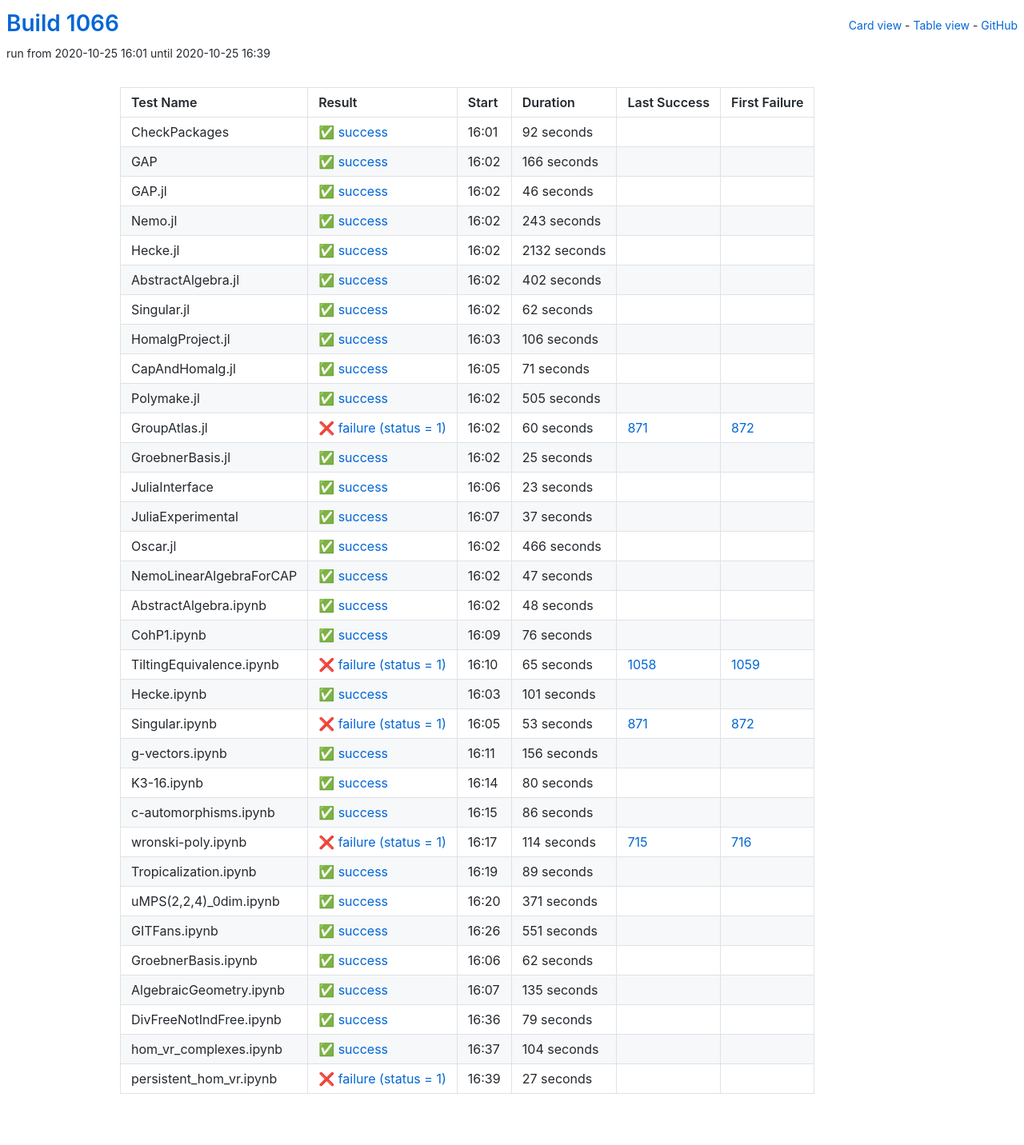
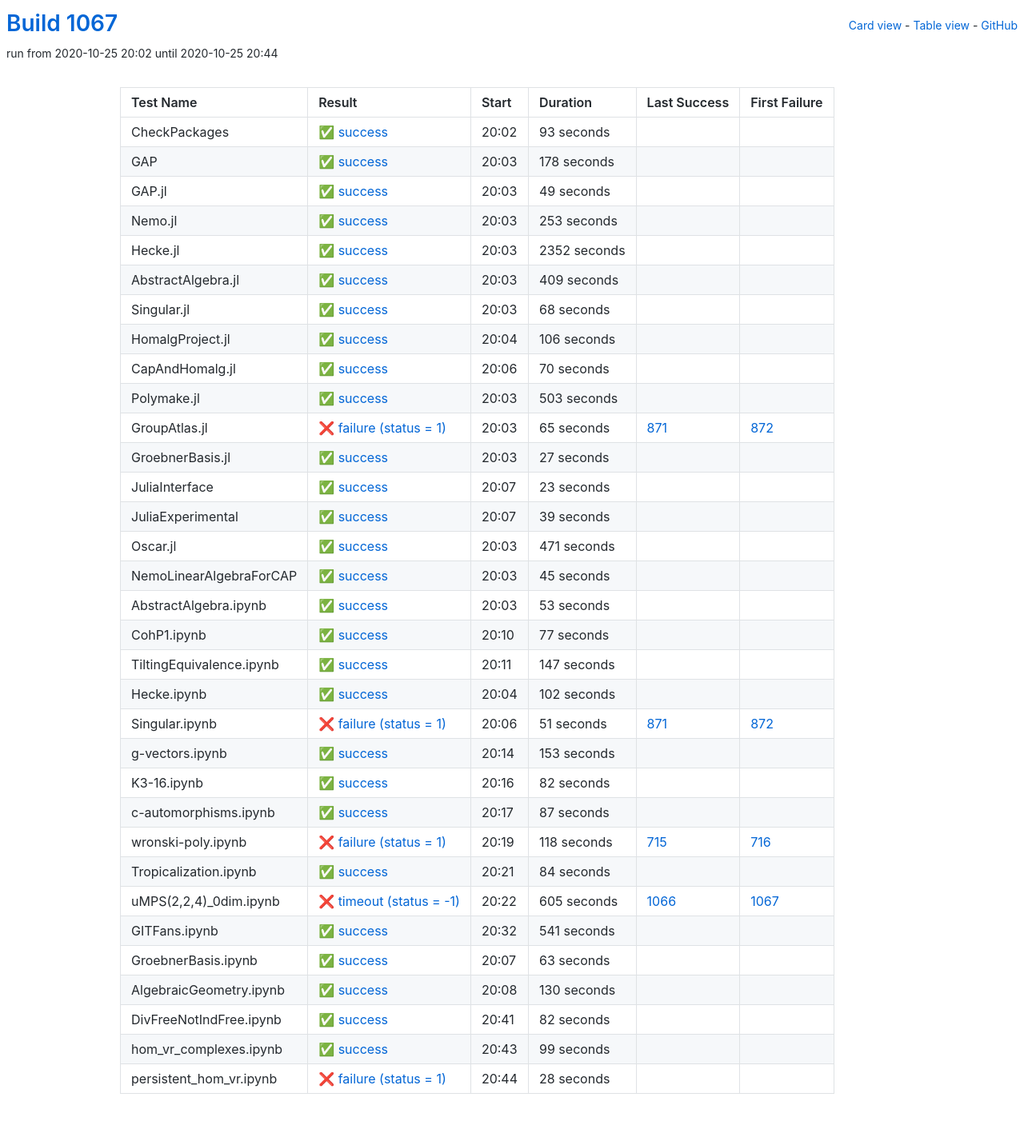
Before and after one commit to oscar-system/oscar-ci-status-stable, a Jekyll site: the page built from table.html, in a window 1280 px wide. Shown: the whole page at 80% size. Built offline with Jekyll 4.4.1, drawn with Linux system fonts in a browser that asks for light colours.

Commit message:
Build #1067

```diff
--- a/_data/ci.yml
+++ b/_data/ci.yml
@@ -1,6 +1,6 @@
 ---
-build: 1066
-build_url: https://oscarci.mathematik.uni-kl.de/job/oscar-stable/1066/
+build: 1067
+build_url: https://oscarci.mathematik.uni-kl.de/job/oscar-stable/1067/
 job: oscar-stable
 organization: oscar-system
 repo: oscar-ci-status-stable
@@ -8,92 +8,92 @@ repourl: https://github.com/oscar-system/oscar-ci-status-stable
 tests:
 - name: CheckPackages
   id: checkpackages
-  log: https://oscarci.mathematik.uni-kl.de/job/oscar-stable/1066/artifact/logs/build-1066/CheckPackages.log
-  start: 2020-10-25 16:01
+  log: https://oscarci.mathematik.uni-kl.de/job/oscar-stable/1067/artifact/logs/build-1067/CheckPackages.log
+  start: 2020-10-25 20:02
   success: true
   exitcode: 0
   status: success
-  duration: 92
+  duration: 93
   last_success: false
   last_success_url:
   first_failure: false
   first_failure_url:
 - name: GAP
   id: gap
-  log: https://oscarci.mathematik.uni-kl.de/job/oscar-stable/1066/artifact/logs/build-1066/GAP.log
-  start: 2020-10-25 16:02
+  log: https://oscarci.mathematik.uni-kl.de/job/oscar-stable/1067/artifact/logs/build-1067/GAP.log
+  start: 2020-10-25 20:03
   success: true
   exitcode: 0
   status: success
-  duration: 166
+  duration: 178
   last_success: false
   last_success_url:
   first_failure: false
   first_failure_url:
 - name: GAP.jl
   id: gap-jl
-  log: https://oscarci.mathematik.uni-kl.de/job/oscar-stable/1066/artifact/logs/build-1066/GAP.jl.log
-  start: 2020-10-25 16:02
+  log: https://oscarci.mathematik.uni-kl.de/job/oscar-stable/1067/artifact/logs/build-1067/GAP.jl.log
+  start: 2020-10-25 20:03
   success: true
   exitcode: 0
   status: success
-  duration: 46
+  duration: 49
   last_success: false
   last_success_url:
   first_failure: false
   first_failure_url:
 - name: Nemo.jl
   id: nemo-jl
-  log: https://oscarci.mathematik.uni-kl.de/job/oscar-stable/1066/artifact/logs/build-1066/Nemo.jl.log
-  start: 2020-10-25 16:02
+  log: https://oscarci.mathematik.uni-kl.de/job/oscar-stable/1067/artifact/logs/build-1067/Nemo.jl.log
+  start: 2020-10-25 20:03
   success: true
   exitcode: 0
   status: success
-  duration: 243
+  duration: 253
   last_success: false
   last_success_url:
   first_failure: false
   first_failure_url:
 - name: Hecke.jl
   id: hecke-jl
-  log: https://oscarci.mathematik.uni-kl.de/job/oscar-stable/1066/artifact/logs/build-1066/Hecke.jl.log
-  start: 2020-10-25 16:02
+  log: https://oscarci.mathematik.uni-kl.de/job/oscar-stable/1067/artifact/logs/build-1067/Hecke.jl.log
+  start: 2020-10-25 20:03
   success: true
   exitcode: 0
   status: success
-  duration: 2132
+  duration: 2352
   last_success: false
   last_success_url:
   first_failure: false
   first_failure_url:
 - name: AbstractAlgebra.jl
   id: abstractalgebra-jl
-  log: https://oscarci.mathematik.uni-kl.de/job/oscar-stable/1066/artifact/logs/build-1066/AbstractAlgebra.jl.log
-  start: 2020-10-25 16:02
+  log: https://oscarci.mathematik.uni-kl.de/job/oscar-stable/1067/artifact/logs/build-1067/AbstractAlgebra.jl.log
+  start: 2020-10-25 20:03
   success: true
   exitcode: 0
   status: success
-  duration: 402
+  duration: 409
   last_success: false
   last_success_url:
   first_failure: false
   first_failure_url:
 - name: Singular.jl
   id: singular-jl
-  log: https://oscarci.mathematik.uni-kl.de/job/oscar-stable/1066/artifact/logs/build-1066/Singular.jl.log
-  start: 2020-10-25 16:02
+  log: https://oscarci.mathematik.uni-kl.de/job/oscar-stable/1067/artifact/logs/build-1067/Singular.jl.log
+  start: 2020-10-25 20:03
   success: true
   exitcode: 0
   status: success
-  duration: 62
+  duration: 68
   last_success: false
   last_success_url:
   first_failure: false
   first_failure_url:
 - name: HomalgProject.jl
   id: homalgproject-jl
-  log: https://oscarci.mathematik.uni-kl.de/job/oscar-stable/1066/artifact/logs/build-1066/HomalgProject.jl.log
-  start: 2020-10-25 16:03
+  log: https://oscarci.mathematik.uni-kl.de/job/oscar-stable/1067/artifact/logs/build-1067/HomalgProject.jl.log
+  start: 2020-10-25 20:04
   success: true
   exitcode: 0
   status: success
@@ -104,56 +104,56 @@ tests:
   first_failure_url:
 - name: CapAndHomalg.jl
   id: capandhomalg-jl
-  log: https://oscarci.mathematik.uni-kl.de/job/oscar-stable/1066/artifact/logs/build-1066/CapAndHomalg.jl.log
-  start: 2020-10-25 16:05
+  log: https://oscarci.mathematik.uni-kl.de/job/oscar-stable/1067/artifact/logs/build-1067/CapAndHomalg.jl.log
+  start: 2020-10-25 20:06
   success: true
   exitcode: 0
   status: success
-  duration: 71
+  duration: 70
   last_success: false
   last_success_url:
   first_failure: false
   first_failure_url:
 - name: Polymake.jl
   id: polymake-jl
-  log: https://oscarci.mathematik.uni-kl.de/job/oscar-stable/1066/artifact/logs/build-1066/Polymake.jl.log
-  start: 2020-10-25 16:02
+  log: https://oscarci.mathematik.uni-kl.de/job/oscar-stable/1067/artifact/logs/build-1067/Polymake.jl.log
+  start: 2020-10-25 20:03
   success: true
   exitcode: 0
   status: success
-  duration: 505
+  duration: 503
   last_success: false
   last_success_url:
   first_failure: false
   first_failure_url:
 - name: GroupAtlas.jl
   id: groupatlas-jl
-  log: https://oscarci.mathematik.uni-kl.de/job/oscar-stable/1066/artifact/logs/build-1066/GroupAtlas.jl.log
-  start: 2020-10-25 16:02
+  log: https://oscarci.mathematik.uni-kl.de/job/oscar-stable/1067/artifact/logs/build-1067/GroupAtlas.jl.log
+  start: 2020-10-25 20:03
   success: false
   exitcode: 1
   status: failure
-  duration: 60
+  duration: 65
   last_success: 871
   last_success_url: https://oscarci.mathematik.uni-kl.de/job/oscar-stable/871/
   first_failure: 872
   first_failure_url: https://oscarci.mathematik.uni-kl.de/job/oscar-stable/872/
 - name: GroebnerBasis.jl
   id: groebnerbasis-jl
-  log: https://oscarci.mathematik.uni-kl.de/job/oscar-stable/1066/artifact/logs/build-1066/GroebnerBasis.jl.log
-  start: 2020-10-25 16:02
+  log: https://oscarci.mathematik.uni-kl.de/job/oscar-stable/1067/artifact/logs/build-1067/GroebnerBasis.jl.log
+  start: 2020-10-25 20:03
   success: true
   exitcode: 0
   status: success
-  duration: 25
+  duration: 27
   last_success: false
   last_success_url:
   first_failure: false
   first_failure_url:
 - name: JuliaInterface
   id: juliainterface
-  log: https://oscarci.mathematik.uni-kl.de/job/oscar-stable/1066/artifact/logs/build-1066/JuliaInterface.log
-  start: 2020-10-25 16:06
+  log: https://oscarci.mathematik.uni-kl.de/job/oscar-stable/1067/artifact/logs/build-1067/JuliaInterface.log
+  start: 2020-10-25 20:07
   success: true
   exitcode: 0
   status: success
@@ -164,240 +164,240 @@ tests:
   first_failure_url:
 - name: JuliaExperimental
   id: juliaexperimental
-  log: https://oscarci.mathematik.uni-kl.de/job/oscar-stable/1066/artifact/logs/build-1066/JuliaExperimental.log
-  start: 2020-10-25 16:07
+  log: https://oscarci.mathematik.uni-kl.de/job/oscar-stable/1067/artifact/logs/build-1067/JuliaExperimental.log
+  start: 2020-10-25 20:07
   success: true
   exitcode: 0
   status: success
-  duration: 37
+  duration: 39
   last_success: false
   last_success_url:
   first_failure: false
   first_failure_url:
 - name: Oscar.jl
   id: oscar-jl
-  log: https://oscarci.mathematik.uni-kl.de/job/oscar-stable/1066/artifact/logs/build-1066/Oscar.jl.log
-  start: 2020-10-25 16:02
+  log: https://oscarci.mathematik.uni-kl.de/job/oscar-stable/1067/artifact/logs/build-1067/Oscar.jl.log
+  start: 2020-10-25 20:03
   success: true
   exitcode: 0
   status: success
-  duration: 466
+  duration: 471
   last_success: false
   last_success_url:
   first_failure: false
   first_failure_url:
 - name: NemoLinearAlgebraForCAP
   id: nemolinearalgebraforcap
-  log: https://oscarci.mathematik.uni-kl.de/job/oscar-stable/1066/artifact/logs/build-1066/NemoLinearAlgebraForCAP.log
-  start: 2020-10-25 16:02
+  log: https://oscarci.mathematik.uni-kl.de/job/oscar-stable/1067/artifact/logs/build-1067/NemoLinearAlgebraForCAP.log
+  start: 2020-10-25 20:03
   success: true
   exitcode: 0
   status: success
-  duration: 47
+  duration: 45
   last_success: false
   last_success_url:
   first_failure: false
   first_failure_url:
 - name: AbstractAlgebra.ipynb
   id: abstractalgebra-ipynb
-  log: https://oscarci.mathematik.uni-kl.de/job/oscar-stable/1066/artifact/logs/build-1066/AbstractAlgebra.ipynb.log
-  start: 2020-10-25 16:02
+  log: https://oscarci.mathematik.uni-kl.de/job/oscar-stable/1067/artifact/logs/build-1067/AbstractAlgebra.ipynb.log
+  start: 2020-10-25 20:03
   success: true
   exitcode: 0
   status: success
-  duration: 48
+  duration: 53
   last_success: false
   last_success_url:
   first_failure: false
   first_failure_url:
 - name: CohP1.ipynb
   id: cohp1-ipynb
-  log: https://oscarci.mathematik.uni-kl.de/job/oscar-stable/1066/artifact/logs/build-1066/CohP1.ipynb.log
-  start: 2020-10-25 16:09
+  log: https://oscarci.mathematik.uni-kl.de/job/oscar-stable/1067/artifact/logs/build-1067/CohP1.ipynb.log
+  start: 2020-10-25 20:10
   success: true
   exitcode: 0
   status: success
-  duration: 76
+  duration: 77
   last_success: false
   last_success_url:
   first_failure: false
   first_failure_url:
 - name: TiltingEquivalence.ipynb
   id: tiltingequivalence-ipynb
-  log: https://oscarci.mathematik.uni-kl.de/job/oscar-stable/1066/artifact/logs/build-1066/TiltingEquivalence.ipynb.log
-  start: 2020-10-25 16:10
-  success: false
-  exitcode: 1
-  status: failure
-  duration: 65
-  last_success: 1058
-  last_success_url: https://oscarci.mathematik.uni-kl.de/job/oscar-stable/1058/
-  first_failure: 1059
-  first_failure_url: https://oscarci.mathematik.uni-kl.de/job/oscar-stable/1059/
-- name: Hecke.ipynb
-  id: hecke-ipynb
-  log: https://oscarci.mathematik.uni-kl.de/job/oscar-stable/1066/artifact/logs/build-1066/Hecke.ipynb.log
-  start: 2020-10-25 16:03
+  log: https://oscarci.mathematik.uni-kl.de/job/oscar-stable/1067/artifact/logs/build-1067/TiltingEquivalence.ipynb.log
+  start: 2020-10-25 20:11
   success: true
   exitcode: 0
   status: success
-  duration: 101
+  duration: 147
+  last_success: false
+  last_success_url:
+  first_failure: false
+  first_failure_url:
+- name: Hecke.ipynb
+  id: hecke-ipynb
+  log: https://oscarci.mathematik.uni-kl.de/job/oscar-stable/1067/artifact/logs/build-1067/Hecke.ipynb.log
+  start: 2020-10-25 20:04
+  success: true
+  exitcode: 0
+  status: success
+  duration: 102
   last_success: false
   last_success_url:
   first_failure: false
   first_failure_url:
 - name: Singular.ipynb
   id: singular-ipynb
-  log: https://oscarci.mathematik.uni-kl.de/job/oscar-stable/1066/artifact/logs/build-1066/Singular.ipynb.log
-  start: 2020-10-25 16:05
+  log: https://oscarci.mathematik.uni-kl.de/job/oscar-stable/1067/artifact/logs/build-1067/Singular.ipynb.log
+  start: 2020-10-25 20:06
   success: false
   exitcode: 1
   status: failure
-  duration: 53
+  duration: 51
   last_success: 871
   last_success_url: https://oscarci.mathematik.uni-kl.de/job/oscar-stable/871/
   first_failure: 872
   first_failure_url: https://oscarci.mathematik.uni-kl.de/job/oscar-stable/872/
 - name: g-vectors.ipynb
   id: g-vectors-ipynb
-  log: https://oscarci.mathematik.uni-kl.de/job/oscar-stable/1066/artifact/logs/build-1066/g-vectors.ipynb.log
-  start: 2020-10-25 16:11
+  log: https://oscarci.mathematik.uni-kl.de/job/oscar-stable/1067/artifact/logs/build-1067/g-vectors.ipynb.log
+  start: 2020-10-25 20:14
   success: true
   exitcode: 0
   status: success
-  duration: 156
+  duration: 153
   last_success: false
   last_success_url:
   first_failure: false
   first_failure_url:
 - name: K3-16.ipynb
   id: k3-16-ipynb
-  log: https://oscarci.mathematik.uni-kl.de/job/oscar-stable/1066/artifact/logs/build-1066/K3-16.ipynb.log
-  start: 2020-10-25 16:14
+  log: https://oscarci.mathematik.uni-kl.de/job/oscar-stable/1067/artifact/logs/build-1067/K3-16.ipynb.log
+  start: 2020-10-25 20:16
   success: true
   exitcode: 0
   status: success
-  duration: 80
+  duration: 82
   last_success: false
   last_success_url:
   first_failure: false
   first_failure_url:
 - name: c-automorphisms.ipynb
   id: c-automorphisms-ipynb
-  log: https://oscarci.mathematik.uni-kl.de/job/oscar-stable/1066/artifact/logs/build-1066/c-automorphisms.ipynb.log
-  start: 2020-10-25 16:15
+  log: https://oscarci.mathematik.uni-kl.de/job/oscar-stable/1067/artifact/logs/build-1067/c-automorphisms.ipynb.log
+  start: 2020-10-25 20:17
   success: true
   exitcode: 0
   status: success
-  duration: 86
+  duration: 87
   last_success: false
   last_success_url:
   first_failure: false
   first_failure_url:
 - name: wronski-poly.ipynb
   id: wronski-poly-ipynb
-  log: https://oscarci.mathematik.uni-kl.de/job/oscar-stable/1066/artifact/logs/build-1066/wronski-poly.ipynb.log
-  start: 2020-10-25 16:17
+  log: https://oscarci.mathematik.uni-kl.de/job/oscar-stable/1067/artifact/logs/build-1067/wronski-poly.ipynb.log
+  start: 2020-10-25 20:19
   success: false
   exitcode: 1
   status: failure
-  duration: 114
+  duration: 118
   last_success: 715
   last_success_url: https://oscarci.mathematik.uni-kl.de/job/oscar-stable/715/
   first_failure: 716
   first_failure_url: https://oscarci.mathematik.uni-kl.de/job/oscar-stable/716/
 - name: Tropicalization.ipynb
   id: tropicalization-ipynb
-  log: https://oscarci.mathematik.uni-kl.de/job/oscar-stable/1066/artifact/logs/build-1066/Tropicalization.ipynb.log
-  start: 2020-10-25 16:19
+  log: https://oscarci.mathematik.uni-kl.de/job/oscar-stable/1067/artifact/logs/build-1067/Tropicalization.ipynb.log
+  start: 2020-10-25 20:21
   success: true
   exitcode: 0
   status: success
-  duration: 89
+  duration: 84
   last_success: false
   last_success_url:
   first_failure: false
   first_failure_url:
 - name: uMPS(2,2,4)_0dim.ipynb
   id: umps-2-2-4-0dim-ipynb
-  log: https://oscarci.mathematik.uni-kl.de/job/oscar-stable/1066/artifact/logs/build-1066/uMPS-2-2-4-_0dim.ipynb.log
-  start: 2020-10-25 16:20
+  log: https://oscarci.mathematik.uni-kl.de/job/oscar-stable/1067/artifact/logs/build-1067/uMPS-2-2-4-_0dim.ipynb.log
+  start: 2020-10-25 20:22
+  success: false
+  exitcode: -1
+  status: timeout
+  duration: 605
+  last_success: 1066
+  last_success_url: https://oscarci.mathematik.uni-kl.de/job/oscar-stable/1066/
+  first_failure: 1067
+  first_failure_url: https://oscarci.mathematik.uni-kl.de/job/oscar-stable/1067/
+- name: GITFans.ipynb
+  id: gitfans-ipynb
+  log: https://oscarci.mathematik.uni-kl.de/job/oscar-stable/1067/artifact/logs/build-1067/GITFans.ipynb.log
+  start: 2020-10-25 20:32
   success: true
   exitcode: 0
   status: success
-  duration: 371
-  last_success: false
-  last_success_url:
-  first_failure: false
-  first_failure_url:
-- name: GITFans.ipynb
-  id: gitfans-ipynb
-  log: https://oscarci.mathematik.uni-kl.de/job/oscar-stable/1066/artifact/logs/build-1066/GITFans.ipynb.log
-  start: 2020-10-25 16:26
-  success: true
-  exitcode: 0
-  status: success
-  duration: 551
+  duration: 541
   last_success: false
   last_success_url:
   first_failure: false
   first_failure_url:
 - name: GroebnerBasis.ipynb
   id: groebnerbasis-ipynb
-  log: https://oscarci.mathematik.uni-kl.de/job/oscar-stable/1066/artifact/logs/build-1066/GroebnerBasis.ipynb.log
-  start: 2020-10-25 16:06
+  log: https://oscarci.mathematik.uni-kl.de/job/oscar-stable/1067/artifact/logs/build-1067/GroebnerBasis.ipynb.log
+  start: 2020-10-25 20:07
   success: true
   exitcode: 0
   status: success
-  duration: 62
+  duration: 63
   last_success: false
   last_success_url:
   first_failure: false
   first_failure_url:
 - name: AlgebraicGeometry.ipynb
   id: algebraicgeometry-ipynb
-  log: https://oscarci.mathematik.uni-kl.de/job/oscar-stable/1066/artifact/logs/build-1066/AlgebraicGeometry.ipynb.log
-  start: 2020-10-25 16:07
+  log: https://oscarci.mathematik.uni-kl.de/job/oscar-stable/1067/artifact/logs/build-1067/AlgebraicGeometry.ipynb.log
+  start: 2020-10-25 20:08
   success: true
   exitcode: 0
   status: success
-  duration: 135
+  duration: 130
   last_success: false
   last_success_url:
   first_failure: false
   first_failure_url:
 - name: DivFreeNotIndFree.ipynb
   id: divfreenotindfree-ipynb
-  log: https://oscarci.mathematik.uni-kl.de/job/oscar-stable/1066/artifact/logs/build-1066/DivFreeNotIndFree.ipynb.log
-  start: 2020-10-25 16:36
+  log: https://oscarci.mathematik.uni-kl.de/job/oscar-stable/1067/artifact/logs/build-1067/DivFreeNotIndFree.ipynb.log
+  start: 2020-10-25 20:41
   success: true
   exitcode: 0
   status: success
-  duration: 79
+  duration: 82
   last_success: false
   last_success_url:
   first_failure: false
   first_failure_url:
 - name: hom_vr_complexes.ipynb
   id: hom-vr-complexes-ipynb
-  log: https://oscarci.mathematik.uni-kl.de/job/oscar-stable/1066/artifact/logs/build-1066/hom_vr_complexes.ipynb.log
-  start: 2020-10-25 16:37
+  log: https://oscarci.mathematik.uni-kl.de/job/oscar-stable/1067/artifact/logs/build-1067/hom_vr_complexes.ipynb.log
+  start: 2020-10-25 20:43
   success: true
   exitcode: 0
   status: success
-  duration: 104
+  duration: 99
   last_success: false
   last_success_url:
   first_failure: false
   first_failure_url:
 - name: persistent_hom_vr.ipynb
   id: persistent-hom-vr-ipynb
-  log: https://oscarci.mathematik.uni-kl.de/job/oscar-stable/1066/artifact/logs/build-1066/persistent_hom_vr.ipynb.log
-  start: 2020-10-25 16:39
+  log: https://oscarci.mathematik.uni-kl.de/job/oscar-stable/1067/artifact/logs/build-1067/persistent_hom_vr.ipynb.log
+  start: 2020-10-25 20:44
   success: false
   exitcode: 1
   status: failure
-  duration: 27
+  duration: 28
   last_success: false
   last_success_url:
   first_failure: false
```
Also changed, not shown: README.md.
